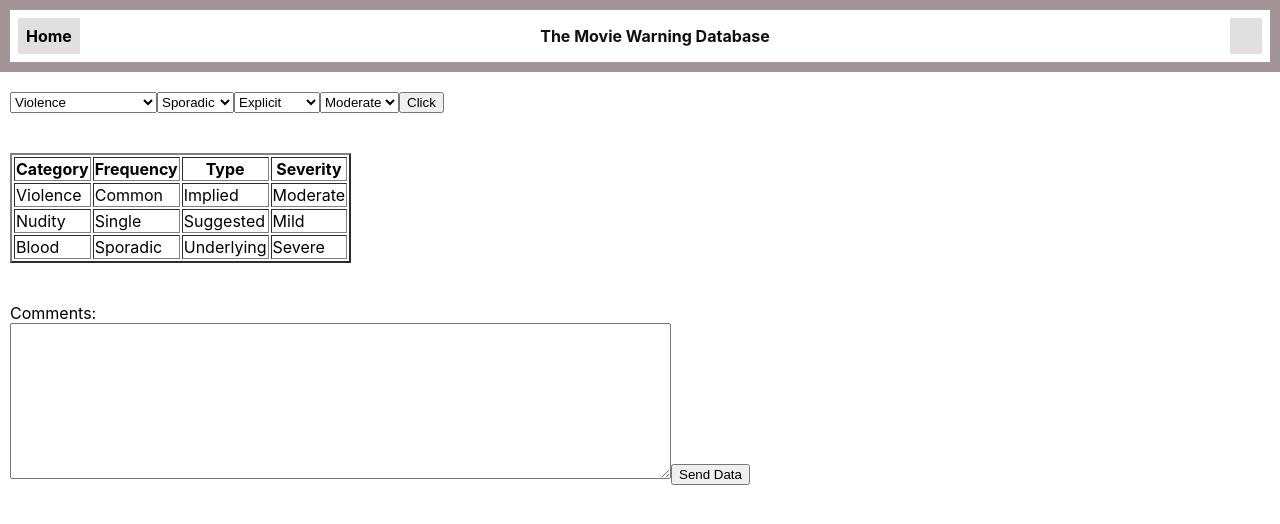
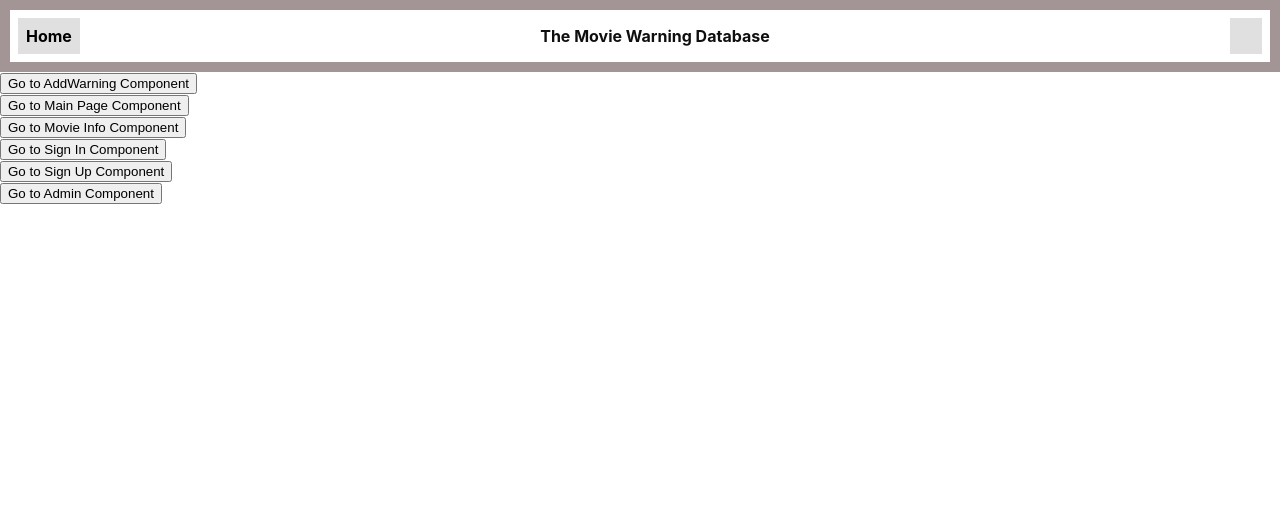
Before and after one commit to danibarker/Project2, a React (Create React App) app in the folder client/: page / in a window 1280 px wide. Shown: the top 524 px of the page. Built offline with nearby package versions, Linux system fonts and the light colour scheme.

Commit message:
making app easier to view any page that we are working on

```diff
--- a/client/src/App.js
+++ b/client/src/App.js
@@ -11,18 +11,31 @@ import MovieDetail from "./components/MovieDetail";
 import ViewMovieInfo from "./components/viewMovieInfo";
 import { getAllResource } from "./requests/gets";
 import AddWarning from "./components/addWarning";
+import SignIn from "./components/SignIn";
+import SignUp from "./components/SignUp";
 
 export default function App() {
-    let [currentPage, setCurrentPage] = useState('Homepage')
+    let [currentPage, setCurrentPage] = useState('Navigation')
     let [selectedMovie, setSelectedMovie] = useState("");
-    let [AdminPage, setAdminPage] = useState(false);
     let [resourceList, setResourceList]= useState([])
     const Home = () => {
         console.log(selectedMovie.length);
 
-        if (AdminPage) {
-
-            if (!selectedMovie) {
+        switch (currentPage) {
+            case "Navigation":
+                return (<div>
+                    <button onClick={() => { setCurrentPage('AddWarning') }}>Go to AddWarning Component</button><br />
+                    <button onClick={() => { setCurrentPage('SearchMovie') }}>Go to Main Page Component</button><br />
+                    <button onClick={() => { setCurrentPage('MovieInfo') }}>Go to Movie Info Component</button><br />
+                    <button onClick={() => { setCurrentPage('SignIn') }}>Go to Sign In Component</button><br />
+                    <button onClick={() => { setCurrentPage('SignUp') }}>Go to Sign Up Component</button><br />
+                    <button onClick={() => { setCurrentPage('Admin') }}>Go to Admin Component</button><br />
+                </div>)
+                break
+            case "AddWarning":
+                return (<AddWarning />)
+                break
+            case "SearchMovie":
                     return (
                         <div className="App">
                             <SearchBar setMovie={setSelectedMovie} />
@@ -30,7 +43,8 @@ export default function App() {
                             <Movielist setMovie={setSelectedMovie} />
                         </div>
                 );
-            } else {
+                break
+            case "MovieInfo":
                     return (
                         <div>
                             <SearchBar setMovie={setSelectedMovie} />
@@ -40,14 +54,24 @@ export default function App() {
                         </button>
                         </div>
                     );
+                break
+            case "SignIn":
+                return <SignIn />
+                break
+            case "SignUp":
+                return <SignUp />
+                break
+            case "Admin":
+                return (<><input id="hello" /><button onClick={async () => {
+                 let resources = await getAllResource(document.getElementById('hello').value)
+                 setResourceList(resources)
+             }}>Get Stuff</button><br />{resourceList.map((resource) => <div>{JSON.stringify(resource)}</div>)}</>);
+                break
+            default:
+                return <h1>Error</h1>
         }
-        } else {
-            return <AddWarning />
-            // return (<><input id="hello" /><button onClick={async () => {
-            //     let resources = await getAllResource(document.getElementById('hello').value)
-            //     setResourceList(resources)
-            // }}>Get Stuff</button><br />{resourceList.map((resource) => <div>{JSON.stringify(resource)}</div>)}</>);
-        }
+
+
     };
     return (
         <>
--- a/client/src/components/addWarning.js
+++ b/client/src/components/addWarning.js
@@ -16,7 +16,7 @@ export default function AddWarning() {
     const [type, setType] = useState("Explicit");
     const [severity, setSeverity] = useState("Moderate");
     return (
-        <div>
+        <div className="pageContainer fullPageContainer">
             <br></br>
             <div className="ptther">
             <select
--- a/client/src/components/viewMovieInfo.js
+++ b/client/src/components/viewMovieInfo.js
@@ -101,12 +101,12 @@ export default function ViewMovieInfo({ movieID }) {
 
     return (
         <>
-            <div className="warningPageContainer">
+            <div className="pageContainer threeQuartersPageContainer">
                 <h2>{movieTitle}</h2>
                 <h3>Warnings:</h3>
                 <ul className="warningList">{warningsListItems}</ul>
             </div>
-            <div className="warningPageContainer warningPageContainer-Bottom">
+            <div className="pageContainer warningPageContainer-Bottom">
                 <button>Add warning</button>
             </div>
         </>
--- a/client/src/css/App.css
+++ b/client/src/css/App.css
@@ -124,9 +124,8 @@ ul {
     box-shadow: inset 1px 1px 0 white;
     max-height: 450px;
 }
-
-.warningPageContainer {
-  z-index: 1;
+.pageContainer {
+    z-index: 1;
     position: fixed;
     width: 90%;
     margin: 30px 0 30px 5%;
@@ -136,14 +135,18 @@ ul {
     border-radius: 5px;
     box-shadow: inset 1px 1px 0 white;
     overflow-y: auto;
+}
+.fullPageContainer {
+    height: 80%
+}
+.threeQuartersPageContainer {
+
     height: 60%;
 }
-::-webkit-scrollbar {
-  width: 100px;
+.halfContainer {
+    height: 40%
 }
-::-webkit-scrollbar-button {
-  color: blue;
-}
+
 
 .warningPageContainer-Bottom {
   bottom: 0;
--- a/client/src/requests/gets.js
+++ b/client/src/requests/gets.js
@@ -53,7 +53,7 @@ export async function getPopular() {
 }
 
 export async function getAllResource(type) {
-    const response = await fetch(serverURL + `/api/${type}/create`)
+    const response = await fetch(serverURL + `/api/${type}`)
     const resource = await response.json();
     return resource
 }
```
Lines whose indentation alone changed are shown as unchanged.
